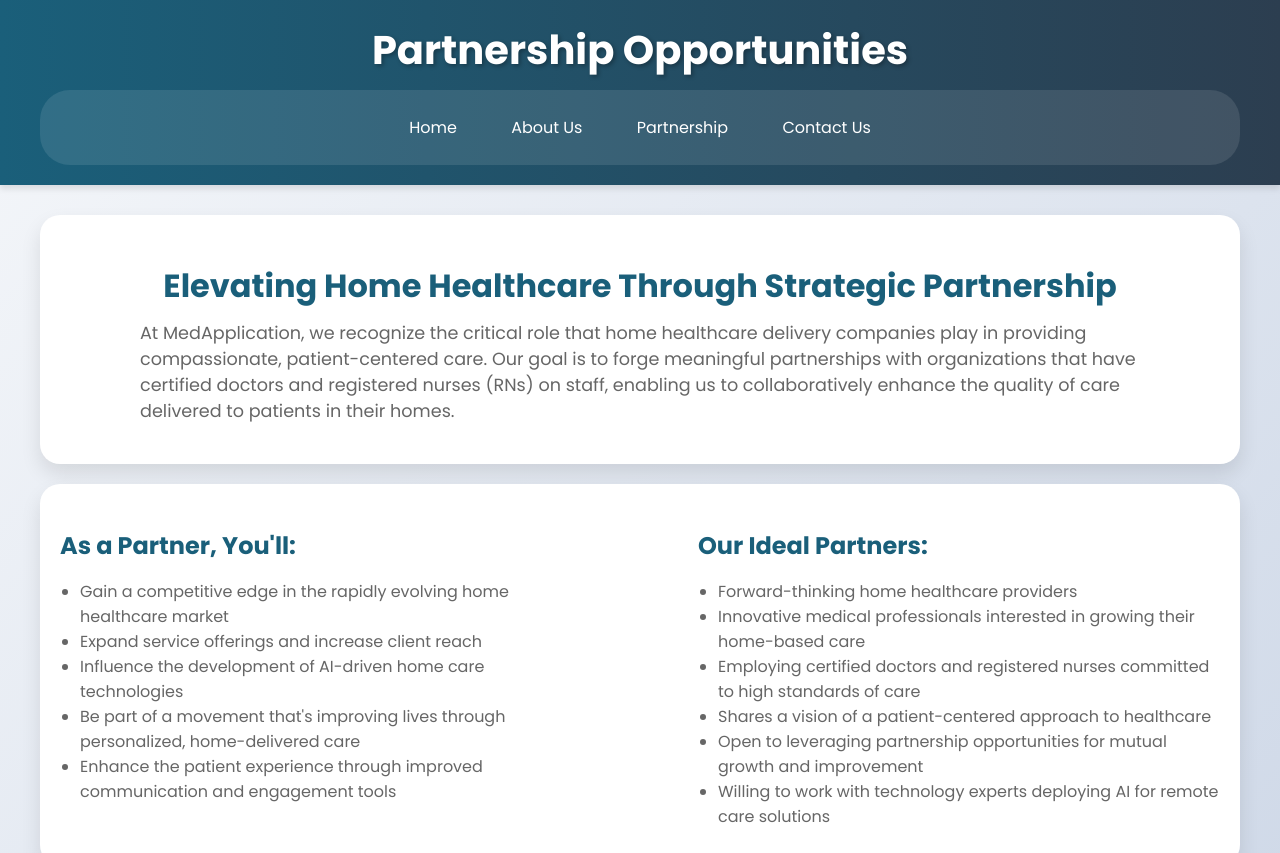
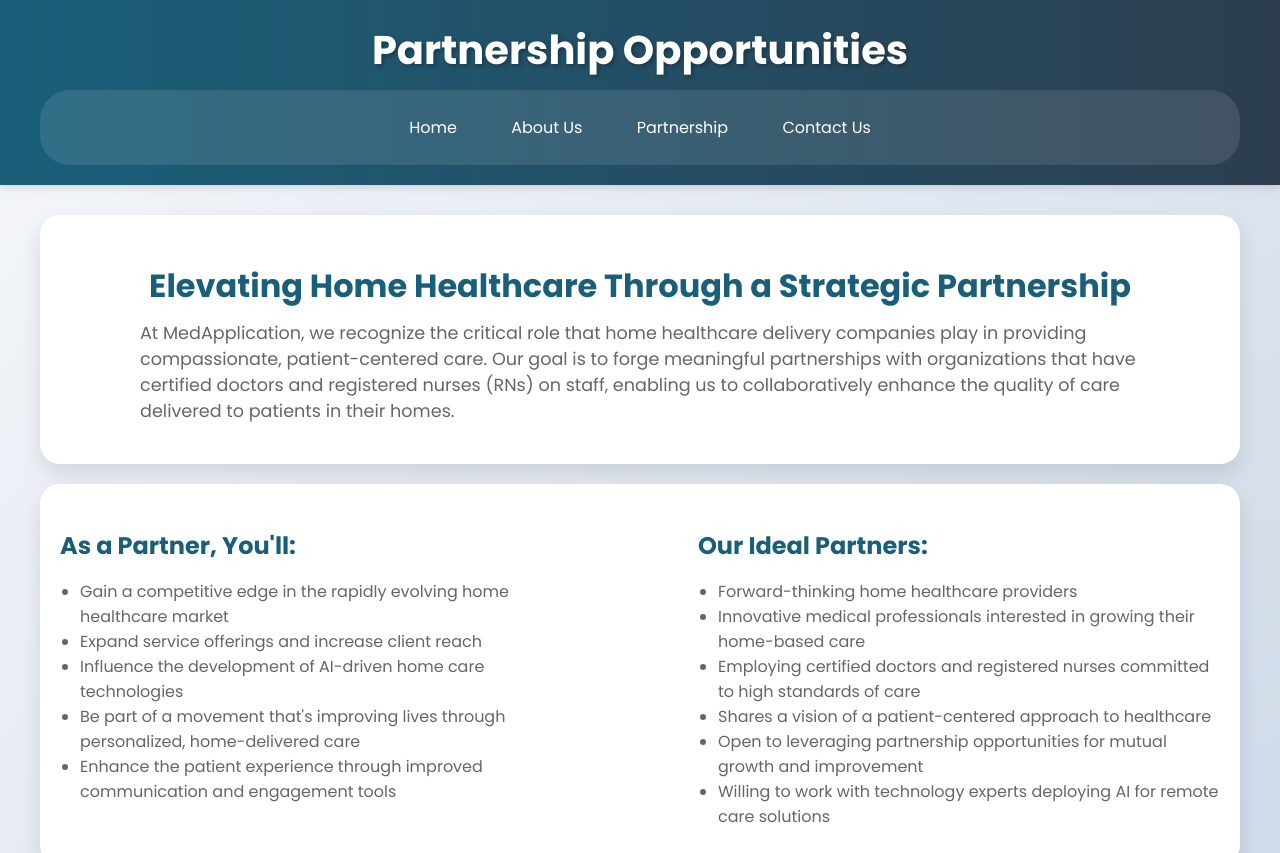
Before and after one commit to medapplication/medapplication.github.io, a plain HTML site: page partnership.html in a window 1280 px wide. Shown: the top 853 px of the page. Drawn offline with Linux system fonts and the light colour scheme.

Commit message:
20241002.18.57-Update partnership.html

```diff
--- a/partnership.html
+++ b/partnership.html
@@ -175,7 +175,7 @@
     </header>
     <main class="container">
         <section class="hero">
-            <h2>Elevating Home Healthcare Through Strategic Partnership</h2>
+            <h2>Elevating Home Healthcare Through a Strategic Partnership</h2>
             <p>At MedApplication, we recognize the critical role that home healthcare delivery companies play in providing compassionate, patient-centered care. Our goal is to forge meaningful partnerships with organizations that have certified doctors and registered nurses (RNs) on staff, enabling us to collaboratively enhance the quality of care delivered to patients in their homes.</p>
         </section>
         <section class="features">
```
